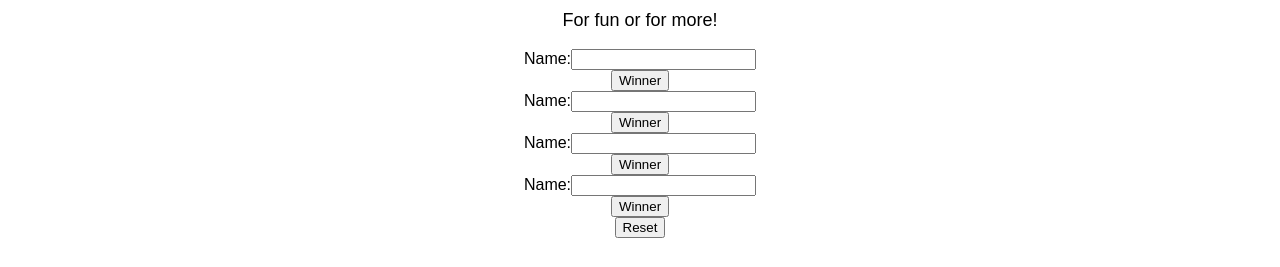
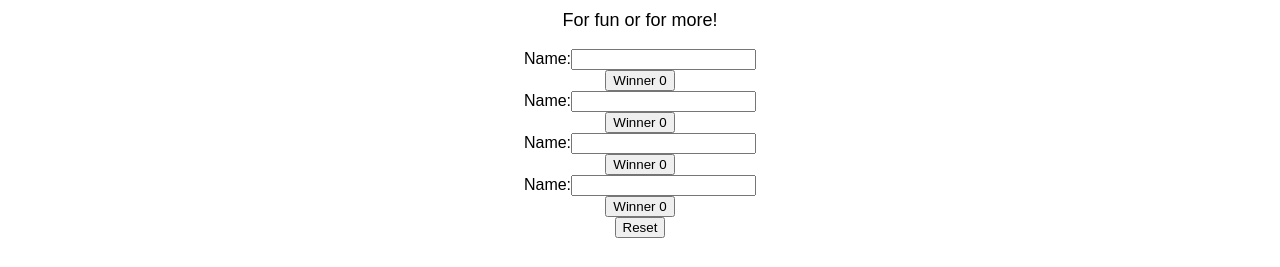
Before and after one commit to Moosen444/ppvapp, a React (Create React App) app: page / in a window 1280 px wide. Shown: the part 198-465 px from the top of the page. Built offline with nearby package versions, Linux system fonts and the light colour scheme.

Commit message:
Got the buttons to increment and the reset button works

```diff
--- a/src/App.js
+++ b/src/App.js
@@ -11,30 +11,29 @@ class App extends Component {
      winner3 : 0,
      winner4 : 0,
    };
-   this.winner1 = this.incrementwinner1.bind(this);
    this.winner2 = this.incrementwinner2.bind(this);
    this.winner3 = this.incrementwinner3.bind(this);
    this.winner4 = this.incrementwinner4.bind(this);
    this.reset = this.reset.bind(this);
  };
-  incrementwinner1(){
+  incrementwinner1 = () => {
     this.setState(
-      { counterwinner1 : this.state.winner1 + 1, }
+      { winner1 : this.state.winner1 + 1, }
     );
   }
-  incrementwinner2(){
+  incrementwinner2 = () => {
     this.setState(
-      { counterwinner2 : this.state.winner2 + 1, }
+      { winner2 : this.state.winner2 + 1, }
     );
   }
-  incrementwinner3(){
+  incrementwinner3 = () => {
     this.setState(
-      { counterwinner3 : this.state.winner3 + 1, }
+      { winner3 : this.state.winner3 + 1, }
     );
   }
-  incrementwinner4(){
+  incrementwinner4 = () => {
     this.setState(
-      { counterwinner4 : this.state.winner4 + 1, }
+      { winner4 : this.state.winner4 + 1, }
     );
   }
   reset(){
@@ -61,7 +60,7 @@ class App extends Component {
             <input type="text" name="name" />
           </label>
          </form>
-         <button onClick={this.incrementwinner1}>Winner {this.state.incrementwinner1}</button>
+         <button onClick={this.incrementwinner1}>Winner {this.state.winner1}</button>
         </span>
         <span>
          <form>
@@ -70,7 +69,7 @@ class App extends Component {
             <input type="text" name="name" />
           </label>
          </form>
-         <button onClick={this.incrementwinner2}>Winner {this.state.incrementwinner2}</button>
+         <button onClick={this.incrementwinner2}>Winner {this.state.winner2}</button>
         </span>
         <span>
          <form>
@@ -79,7 +78,7 @@ class App extends Component {
             <input type="text" name="name" />
           </label>
          </form>
-         <button onClick={this.incrementwinner3}>Winner {this.state.incrementwinner3}</button>
+         <button onClick={this.incrementwinner3}>Winner {this.state.winner3}</button>
         </span>
         <span>
          <form>
@@ -88,7 +87,7 @@ class App extends Component {
             <input type="text" name="name" />
           </label>
          </form>
-         <button onClick={this.incrementwinner4}>Winner {this.state.incrementwinner4}</button>
+         <button onClick={this.incrementwinner4}>Winner {this.state.winner4}</button>
         </span>
         <div>
         <button onClick={this.reset}>Reset</button>
```
